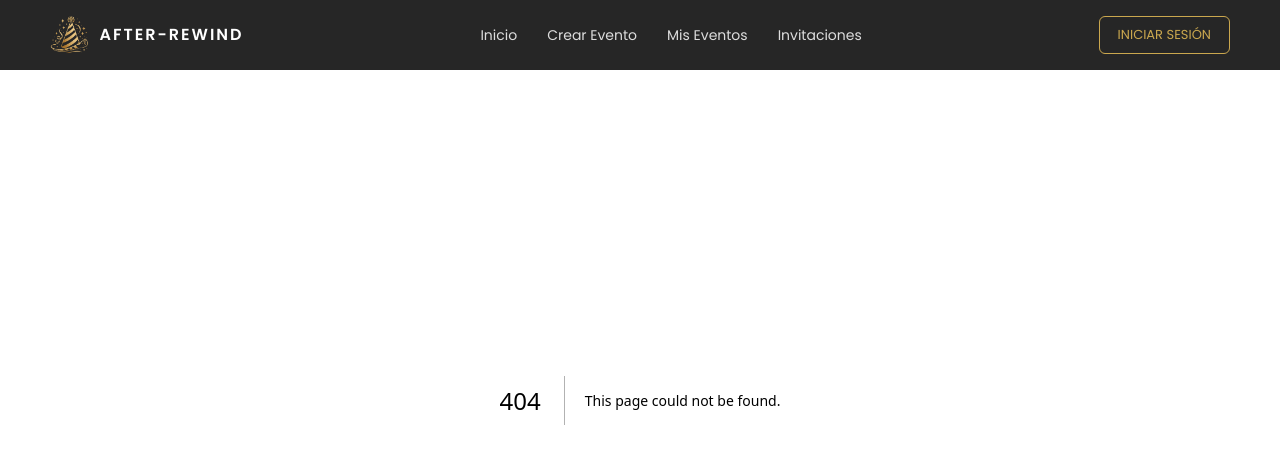
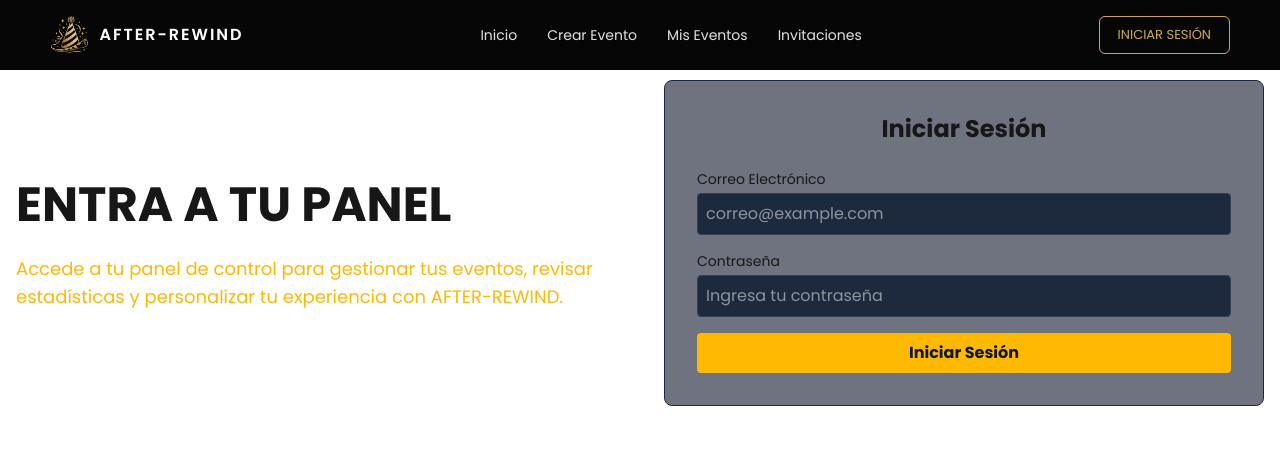
Before and after one commit to GERRYP20/after-rewind, a Next.js app: page /login in a window 1280 px wide. Before the commit this address had no page. Shown: the top 464 px of the page. Built offline with nearby package versions, Linux system fonts and the light colour scheme.

Commit message:
clase
clase del 17/03/26

```diff
--- /dev/null
+++ b/app/login/page.tsx
@@ -0,0 +1,61 @@
+"use client";
+import PublicHeder from "@/components/layout/PublicHeder";
+
+import React from "react";
+import { useState } from "react";
+function Login() {
+  const [email, setEmail] = useState("");
+  const [password, setPassword] = useState("");
+  return (
+    <>
+      <PublicHeder />
+      <section className="relative overflow-hidden">
+        <div className="max-w-7xl mx-auto px-4 py-20 relative">
+          <div className="grid md:grid-cols-2 gap-12 items-center">
+            <div>
+              <h1 className="text-4xl md:text-5xl font-extrabold leading-tight">
+                ENTRA A TU PANEL
+              </h1>
+              <p className="mt-5 text-amber-400 text-lg">
+                Accede a tu panel de control para gestionar tus eventos, revisar
+                estadísticas y personalizar tu experiencia con AFTER-REWIND.
+              </p>
+            </div>
+            <div className="bg-slate-900/60 border border-slate-800 rounded-lg p-8">
+                <h2 className="text-2xl font-bold text-center mb-6">
+                    Iniciar Sesión
+                </h2>
+                <form className="space-y-4">
+                    <div>
+                        <label className="block text-sm font-medium" htmlFor="email">
+                            Correo Electrónico
+                        </label>
+                        <input
+                            type="email"
+                            className="w-full mt-1 p-2 border border-gray-700 rounded bg-slate-800 text-white focus:outline-none focus:ring-2 focus:ring-amber-400"
+                            placeholder="correo@example.com"
+                        />
+                    </div>
+                    <div>
+                        <label className="block text-sm font-medium" htmlFor="password">
+                            Contraseña
+                        </label>
+                        <input
+                            type="password"
+                            className="w-full mt-1 p-2 border border-gray-700 rounded bg-slate-800 text-white focus:outline-none focus:ring-2 focus:ring-amber-400"
+                            placeholder="Ingresa tu contraseña"
+                        />
+                    </div>
+                    <button type="submit" className="w-full bg-amber-400 text-slate-900 font-bold py-2 rounded hover:bg-amber-500 transition-colors">
+                        Iniciar Sesión
+                    </button>
+                </form>
+            </div>
+          </div>
+        </div>
+      </section>
+    </>
+  );
+}
+
+export default Login;
```
